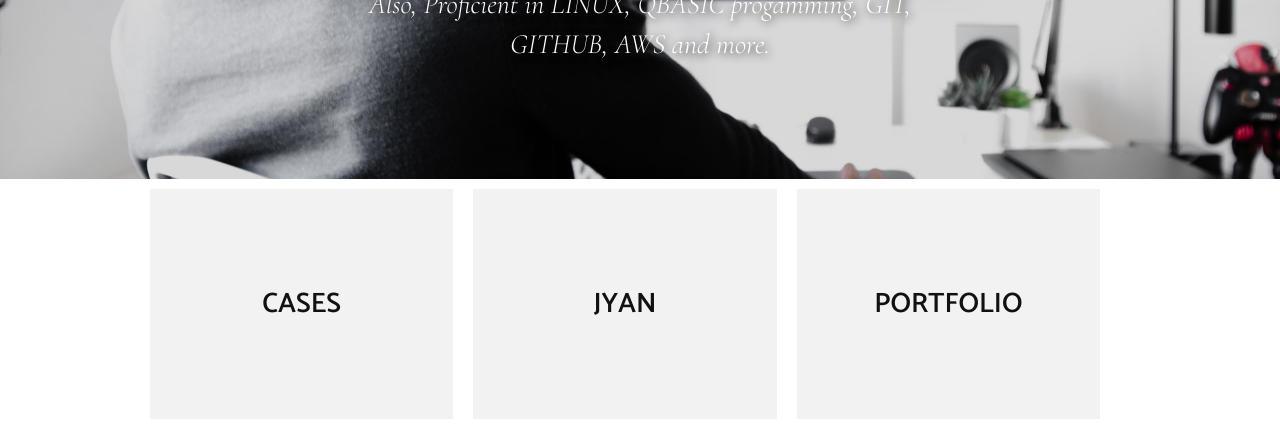
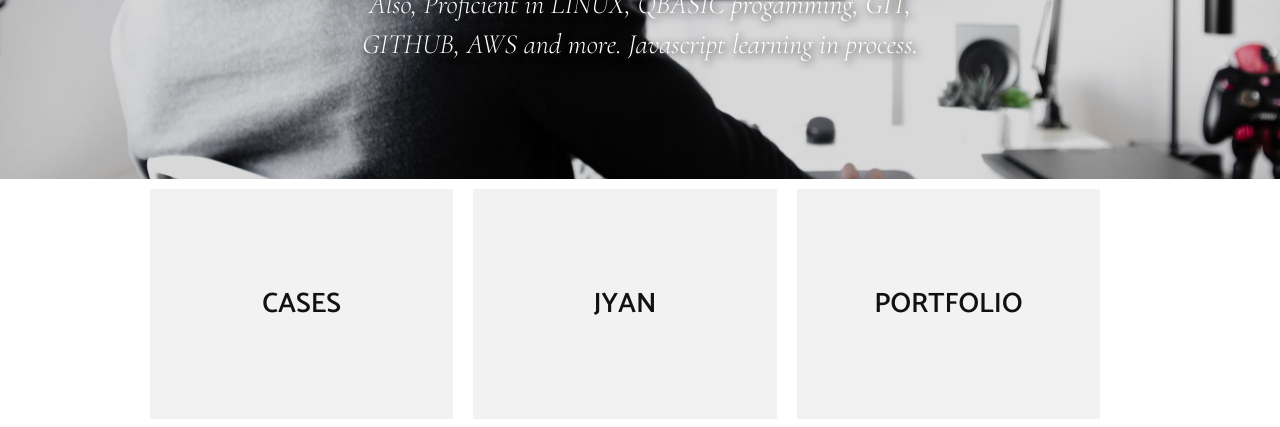
Before and after one commit to mrashishrijal/Jnya, a plain HTML site: page index.html in a window 1280 px wide. Shown: the part 371-798 px from the top of the page. Drawn offline with nearby package versions, Linux system fonts and the light colour scheme.

Commit message:
h1 changed with Javascript progress

```diff
--- a/index.html
+++ b/index.html
@@ -32,7 +32,8 @@
         <section class="index-banner">
             <div class="vertical-center">
                 <h2>I AM A FREELANCE WEB<br> DEVELOPER</h2>
-                <h1>Also, Proficient in LINUX, QBASIC progamming, GIT, GITHUB, AWS and more. </h1>
+                <h1>Also, Proficient in LINUX, QBASIC progamming, GIT, GITHUB, AWS and more. Javascript learning in
+                    process. </h1>
             </div>
         </section>
 
```
